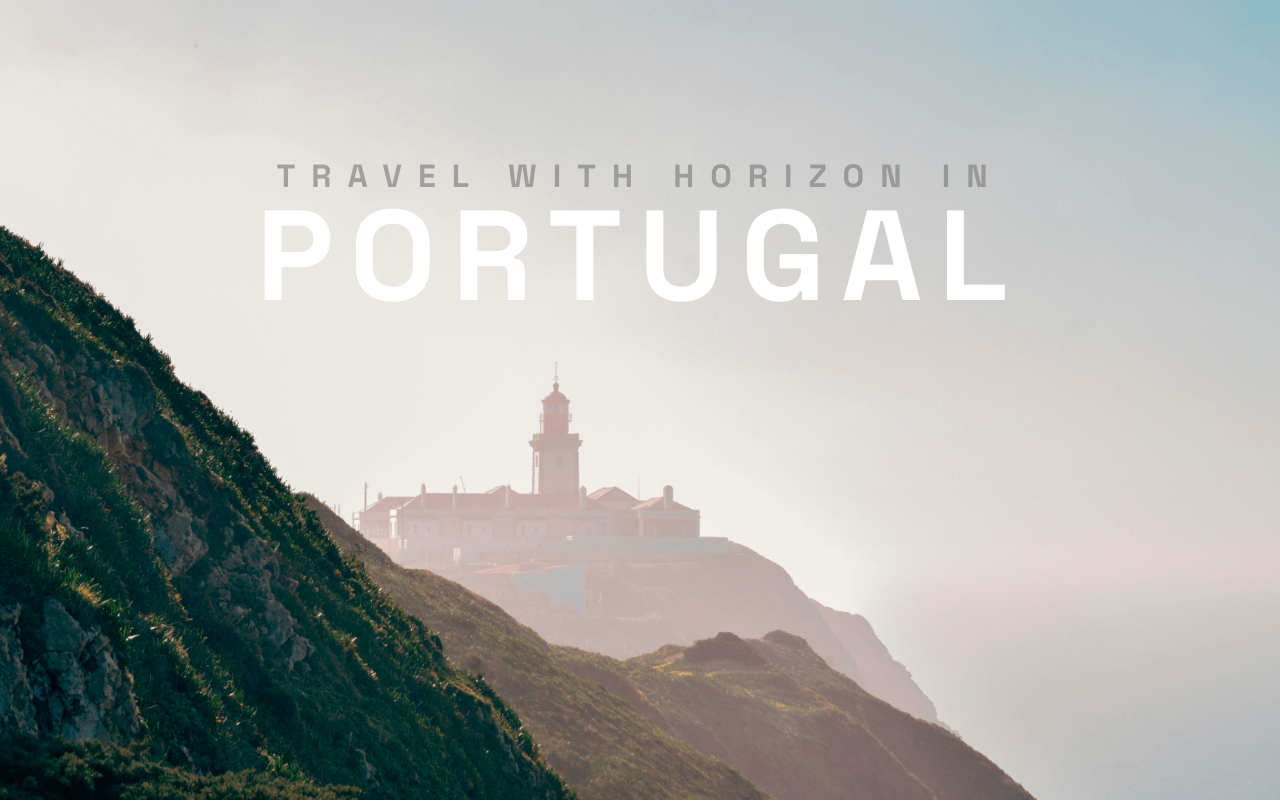
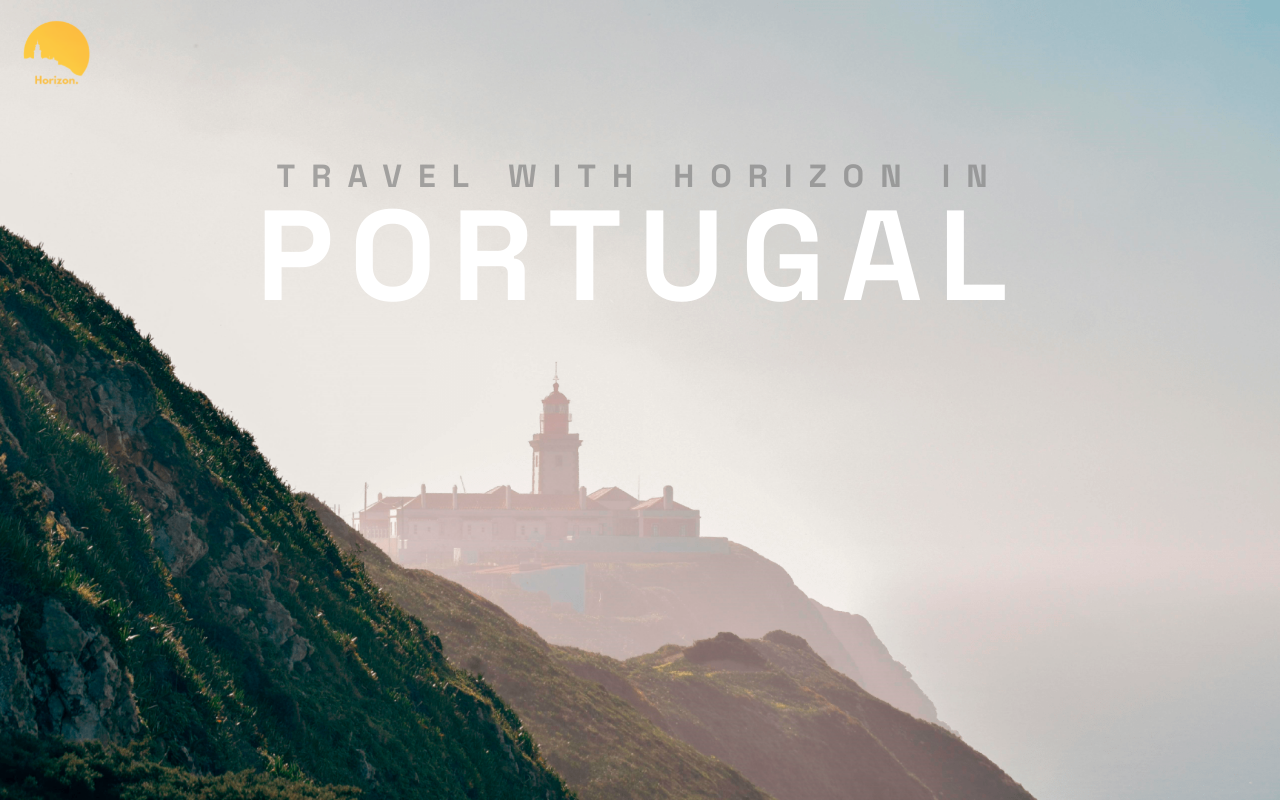
Before and after one commit to and-yevchenko/portugal-travel, a React (Vite) app: page / in a window 1280 px wide. Shown: the top 802 px of the page. Built offline with nearby package versions, Linux system fonts and the light colour scheme.

Commit message:
Add logo

```diff
--- a/src/App.jsx
+++ b/src/App.jsx
@@ -1,5 +1,6 @@
 import './App.css'
 import { Header } from './components/layout/Header/Header'
+import { Logo } from './components/Logo/Logo'
 import { Parallax } from './components/Parallax/Parallax'
 import { Title } from './components/Title/Title'
 import { DiscoverPortugal } from './section/DiscoverPortugal/DiscoverPortugal'
@@ -11,6 +12,7 @@
   return (
     <div id='app'>
       <Header>
+        <a href="http://localhost:5173/"><Logo /></a>
         <Parallax>
           <Title>Portugal</Title>
         </Parallax>
--- /dev/null
+++ b/src/components/Logo/Logo.css
@@ -0,0 +1,5 @@
+.logo {
+    display: block;
+    width: 80px;
+    height: 80px;
+}
--- /dev/null
+++ b/src/components/Logo/Logo.jsx
@@ -0,0 +1,8 @@
+import './Logo.css'
+
+export const Logo = () => {
+
+    return (
+        <img className='logo' src="./public/logo.png" alt="Logo Horizon" />
+    )
+}
--- a/src/components/layout/Header/Header.css
+++ b/src/components/layout/Header/Header.css
@@ -2,4 +2,10 @@
     position: relative;
     width: 100vw;
     height: 100vh;
-  }
+    & .logo {
+      position: absolute;
+      top: 1rem;
+      left: 1rem;
+      z-index: 10;
+    }
+}
```
Also changed, not shown: public/logo.png (added).
